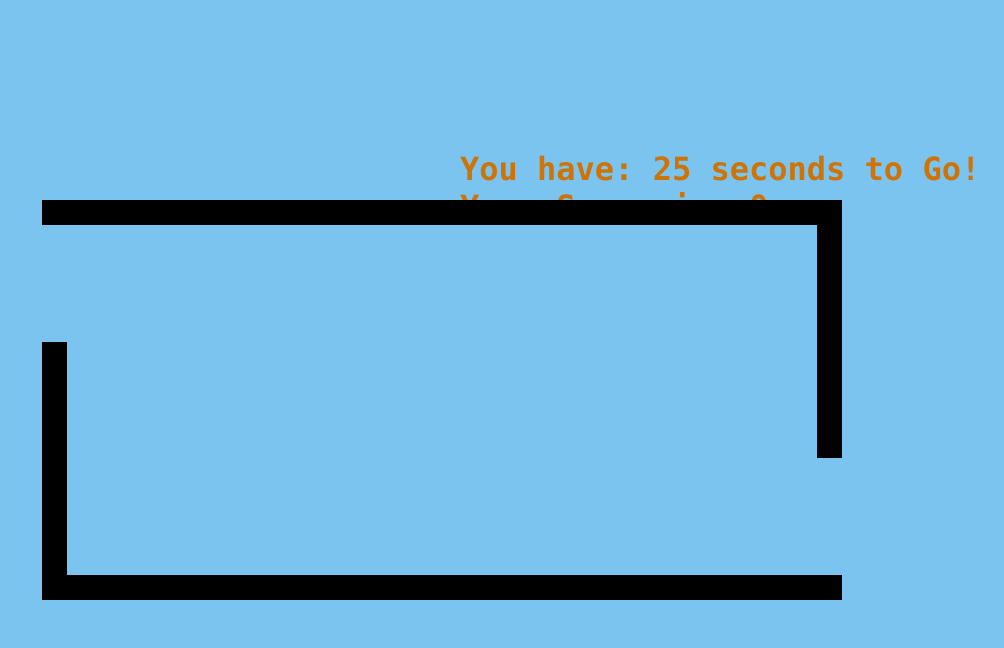
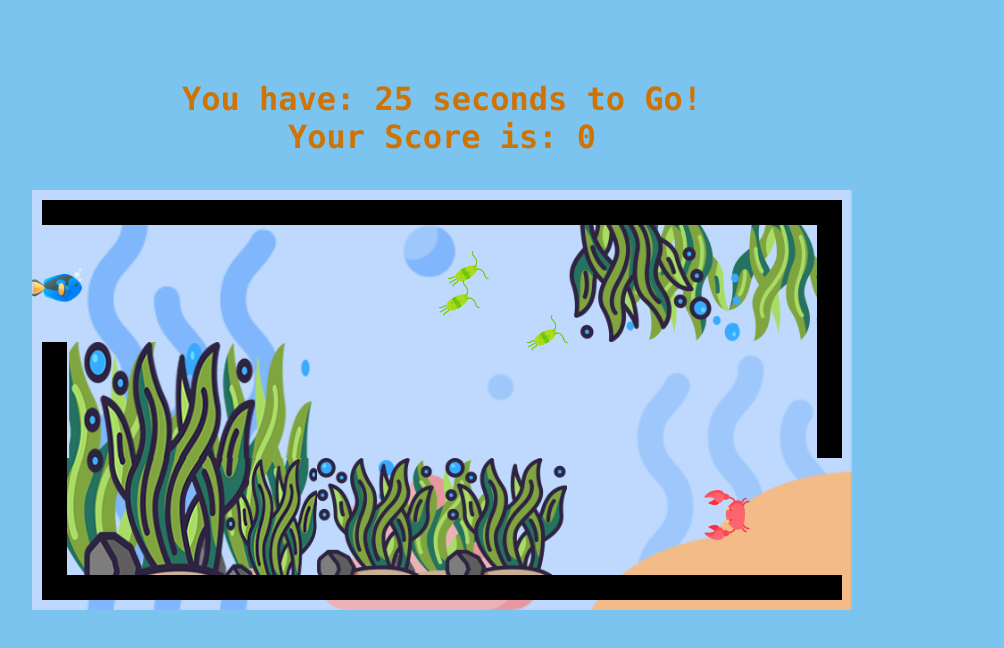
Before and after one commit to Mog-Rouhi/project-1-oop-game, a plain HTML site: page index.html in a window 1280 px wide. Shown: the whole page, without its empty margins (198-1202 px from the left). Drawn offline with Linux system fonts and the light colour scheme.

Commit message:
add images

```diff
--- a/css/main.css
+++ b/css/main.css
@@ -11,11 +11,15 @@
 }
 
 #first-line{
-  margin: 150px auto 0px 650px;
+  margin: auto;
+  text-align: center;
+  margin-top: 10vh;
 }
 
 #second-line{
-  margin: 0px auto 0px 650px;
+ /* margin: 0px auto 0px 650px; */
+  margin: auto;
+  text-align: center;
 }
 
 #sam {
@@ -164,7 +168,7 @@
   }
 
   .screen{
-    margin-top: 100px;
+    margin-top: 7vh;
   }
 
   #go{
--- a/index.html
+++ b/index.html
@@ -4,7 +4,7 @@
     <meta charset="UTF-8">
     <meta http-equiv="X-UA-Compatible" content="IE=edge">
    <!-- <meta name="viewport" content="width=device-width, initial-scale=1.0"> -->
-    <title>sam the fish</title>
+    <title>sam's fish</title>
     <link rel="stylesheet" href="./css/main.css">
 </head>
 
```
Also changed, not shown: img/block3.png (added), img/block4.png (added), img/block7.png (added), img/block8.png (added), img/cancer.png (added), img/crab.png (added), img/fish-bone.png (added), img/fish.png (added), img/plankton.png (added), img/seabed.png (added), img/shoot.png (added), img/start.png (added).
